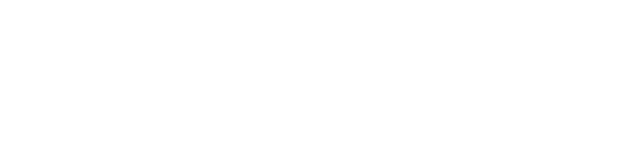
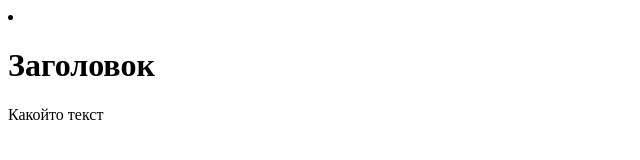
Before and after one commit to Rrr69/goit-markup-hw-01, a plain HTML site: page index.html in a window 1280 px wide. Shown: the whole page, without its empty margins (0-640 px from the left). Drawn offline with Linux system fonts and the light colour scheme.

Commit message:
Update index.html

```diff
--- a/index.html
+++ b/index.html
@@ -7,6 +7,10 @@
 
 </head>
 <body>
+    <li>
+        <h1>Заголовок</h1>
+        <p>Какойто текст</p>
+    </li>
 
 </body>
 </html>
```
